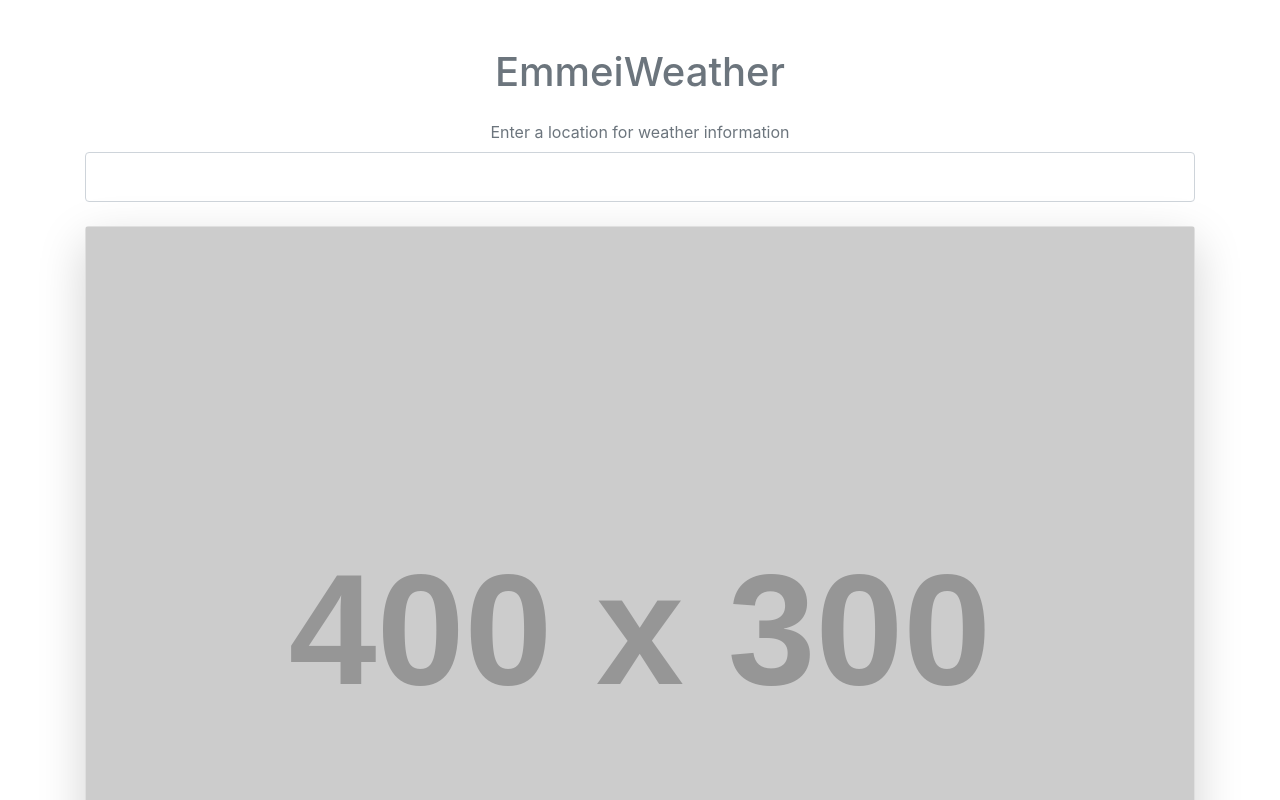
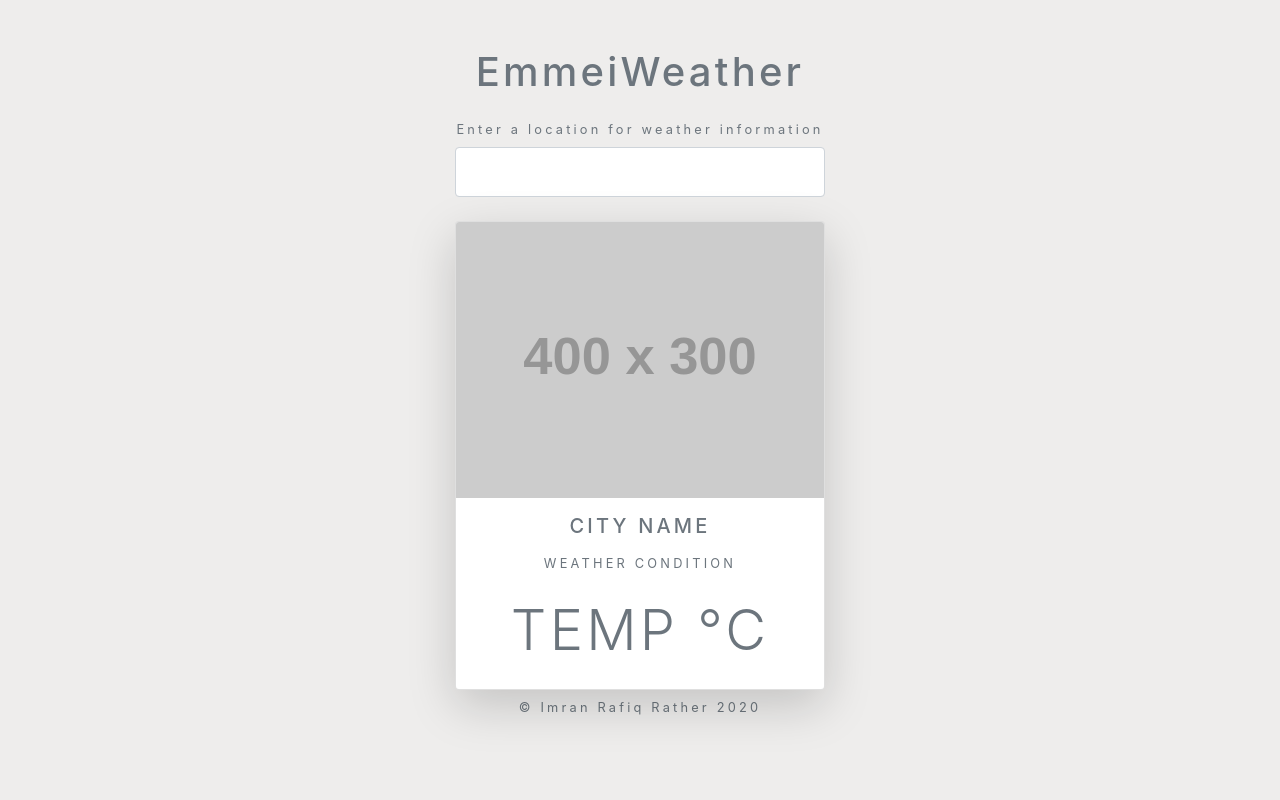
Before and after one commit to emmeiwhite/emmeiWeatherApp, a plain HTML site: page index.html in a window 1280 px wide. Shown: the top 800 px of the page. Drawn offline with nearby package versions, Linux system fonts and the light colour scheme; placeholder pictures from the web are drawn by us; files whose address does not match are found by name.

Commit message:
HTML Template and CSS part completed

```diff
--- a/index.html
+++ b/index.html
@@ -23,8 +23,24 @@
     </form>
 
     <div class="card shadow-lg rounded">
-      <img src="https://via.placeholder.com/400x300" alt="image">
+      <img src="https://via.placeholder.com/400x300" alt="image" class="time card-img-top">
+      <div class="icon mx-auto bg-light text-center">
+        <!-- Icon goes here -->
+      </div>
+
+      <div class="text-muted text-center text-uppercase details">
+        <h5 class="my-3">City name</h5>
+        <div class="my-3">Weather condition</div>
+        <div class="display-4 my-4">
+          <span>temp</span>
+          <span>&deg;C</span>
+        </div>
+      </div>
     </div>
+
+    <footer class="my-2 text-muted text-center">
+      <span>&copy; Imran Rafiq Rather 2020</span>
+    </footer>
   </div>
 
   <script src="forecast.js"></script>
--- a/style.css
+++ b/style.css
@@ -0,0 +1,9 @@
+body{
+  background:#eeedec;
+  letter-spacing: 0.2rem;
+  font-size: 0.8rem;
+}
+
+.container{
+  max-width:400px;
+}
```
